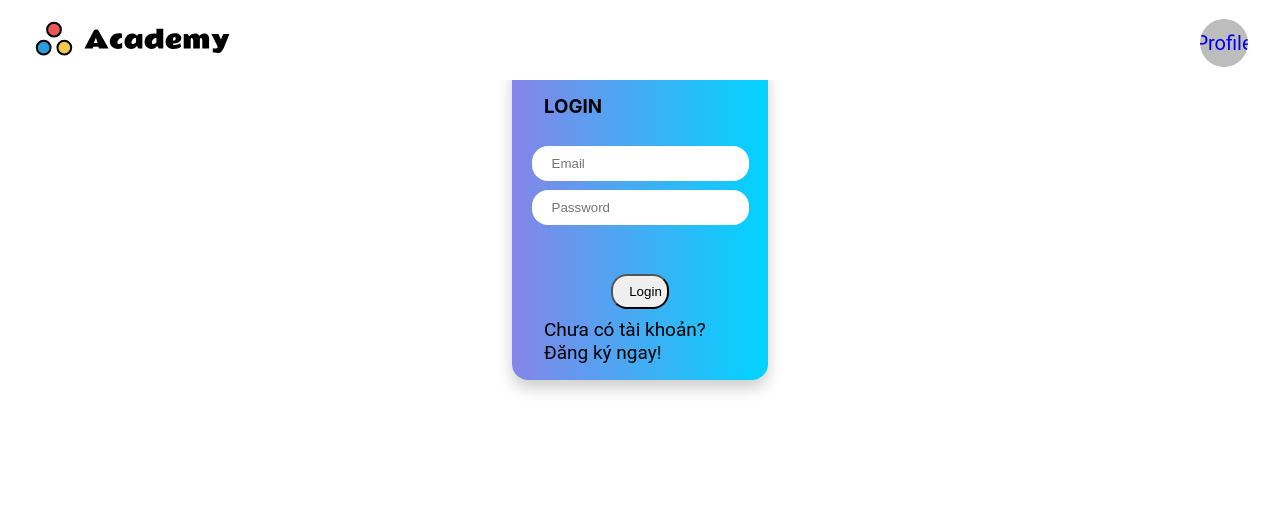
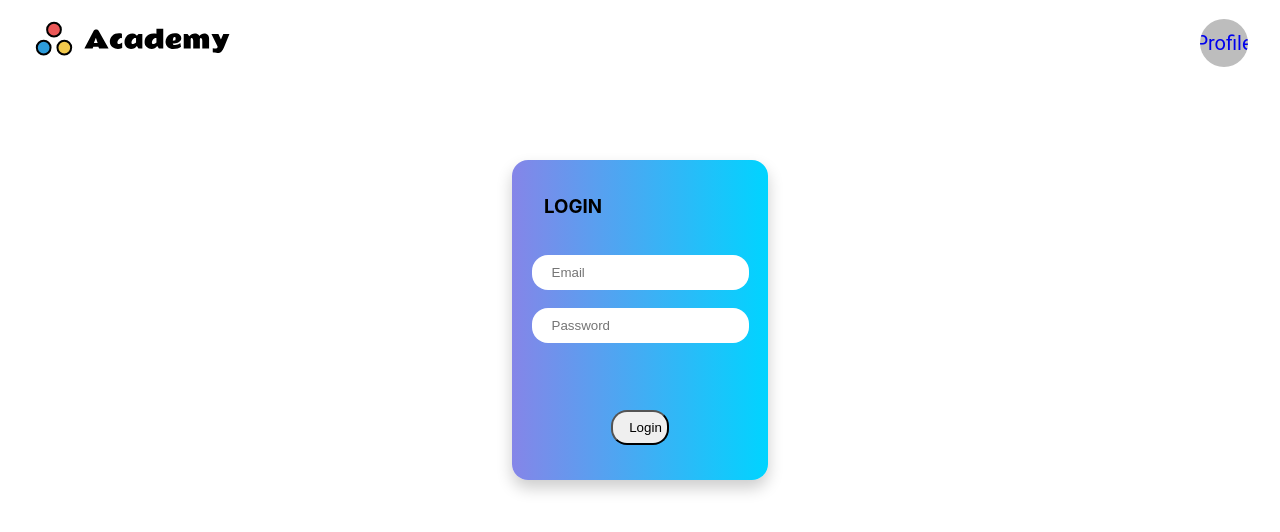
Before and after one commit to wnc2021nnn/udemy-admin, a React (Create React App) app: page /login in a window 1280 px wide. Shown: the top 532 px of the page. Built offline with nearby package versions, Linux system fonts and the light colour scheme.

Commit message:
Check role

```diff
--- a/src/components/layout/Login.js
+++ b/src/components/layout/Login.js
@@ -7,6 +7,7 @@ import { userLogin } from "../../store/slices/userSlice";
 import { verifyEmail } from "../../utils/auth/verify";
 import classes from "./Login.module.css";
 import Loader from "../widgets/Loader";
+import { Box } from "@material-ui/core";
 
 export default function Login(props) {
   const history = useHistory();
@@ -18,7 +19,6 @@ export default function Login(props) {
   });
   const dispatch = useDispatch();
   const userInform = useSelector((state) => state.user.userInform);
-
   const { from } = location.state || { from: { pathname: "/" } };
 
   const handleChangeInput = (event) => {
@@ -32,11 +32,6 @@ export default function Login(props) {
         [name]: value,
       };
     });
-  };
-
-  const registerClickHandler = (event) => {
-    event.preventDefault();
-    history.push("/register");
   };
 
   const loginClickHandler = (event) => {
@@ -58,13 +53,18 @@ export default function Login(props) {
 
       history.push(from.pathname);
     }
-  }, [userInform.status.status]);
+  },);
 
   return (
+    <Box mt={20}>
       <div className={classes.wrapper}>
         <h3 className={classes.title}>LOGIN</h3>
         <form>
-        <input onChange={handleChangeInput} name="email" placeholder="Email" />
+          <input
+            onChange={handleChangeInput}
+            name="email"
+            placeholder="Email"
+          />
           <input
             type="password"
             onChange={handleChangeInput}
@@ -81,7 +81,8 @@ export default function Login(props) {
             </Loader>
           </button>
         </form>
-      <a onClick={registerClickHandler}>Chưa có tài khoản? Đăng ký ngay!</a>
       </div>
+
+    </Box>
   );
 }
--- a/src/components/widgets/PrivateRoute.js
+++ b/src/components/widgets/PrivateRoute.js
@@ -1,12 +1,29 @@
-import { useSelector } from "react-redux";
+import { useDispatch, useSelector } from "react-redux";
 import Status from "../../constants/status-constants";
 import { Route, Redirect } from "react-router-dom";
 import { getToken } from "../../utils/auth/verify";
+import { logOut } from "../../store/slices/userSlice";
+import { Box } from "@material-ui/core";
+import { Snackbar } from "@material-ui/core";
+import { Alert } from "@material-ui/lab";
+import { useState } from "react";
 export default function PrivateRoute({ component: Component, ...rest }) {
+  const dispatch = useDispatch();
   const loginInform = useSelector((state) => state.user.userInform);
+  if (loginInform.user.role !== 0) {
+    dispatch(logOut());
+    return (
+      <Box>
+        <Redirect
+          to={{
+            pathname: "/login",
+          }}
+        />
+      </Box>
+    );
+  }
   const isLogin =
     loginInform.status.status === Status.SUCCESS_STATUS || getToken();
-    console.log(isLogin);
   return (
     <Route
       {...rest}
```
Lines whose indentation alone changed are shown as unchanged.
